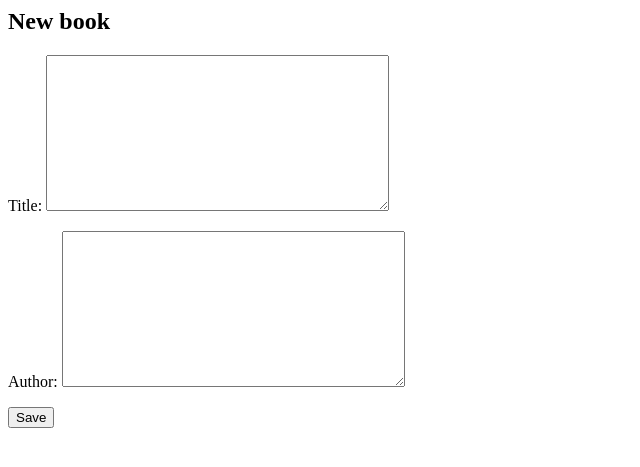
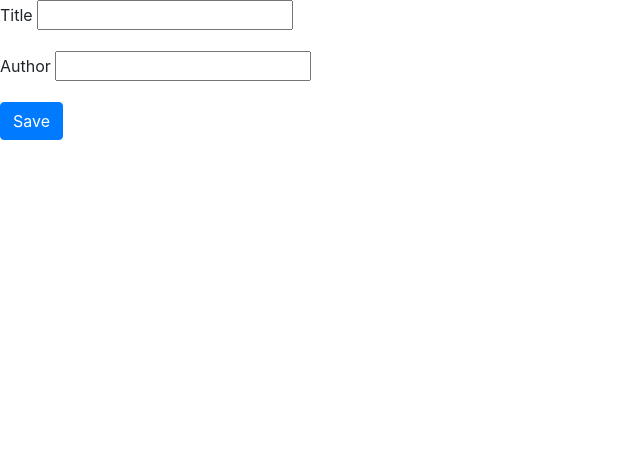
Before and after one commit to lulupet/djangobooks, a Django app: page /new/ in a window 1280 px wide. Shown: the top 467 px of the page, without its empty margins (0-640 px from the left). Run offline with Django 3.2, Linux system fonts and the light colour scheme; some libraries are stand-ins or nearby versions.

Commit message:
feat:styled new book page

```diff
--- a/library/models.py
+++ b/library/models.py
@@ -4,8 +4,8 @@ from django.utils import timezone
 
 
 class Book(models.Model):
-    author = models.TextField()
-    title = models.TextField()
+    author = models.CharField(max_length=70)
+    title = models.CharField(max_length=70)
 
     def create(self):
         self.save()
--- a/library/templates/library/book_new.html
+++ b/library/templates/library/book_new.html
@@ -1,5 +1,18 @@
-<h2>New book</h2>
-<form method="POST" class="book-form">{% csrf_token %}
-    {{ form.as_p }}
-    <button type="submit" class="save btn btn-default">Save</button>
-</form>
+{% load static %}
+<!DOCTYPE html>
+<html>
+    <head>
+        <meta charset="utf-8">
+        <title>New book</title>
+        <link rel="icon" href="{% static 'favicon.ico' %}">
+        <link rel="stylesheet" href="{% static 'style.css' %}">
+        <link rel="stylesheet" href="https://stackpath.bootstrapcdn.com/bootstrap/4.3.1/css/bootstrap.min.css" integrity="sha384-ggOyR0iXCbMQv3Xipma34MD+dH/1fQ784/j6cY/iJTQUOhcWr7x9JvoRxT2MZw1T" crossorigin="anonymous">
+    </head>
+    <body>
+        <div id='new_div'>
+            <form method="POST" class="book-form">{% csrf_token %}
+                {{ form.as_p }}
+                <button type="submit" class="btn btn-primary">Save</button>
+            </form>
+        </div>
+    </body>
--- a/library/views.py
+++ b/library/views.py
@@ -13,7 +13,7 @@ def book_new(request):
         book.save()
         return redirect('book_list')
     else:
-        form = BookForm()
+        form = BookForm(label_suffix='')
     return render(request, 'library/book_new.html', {'form': form})
 
 def book_delete(request, pk):
```
